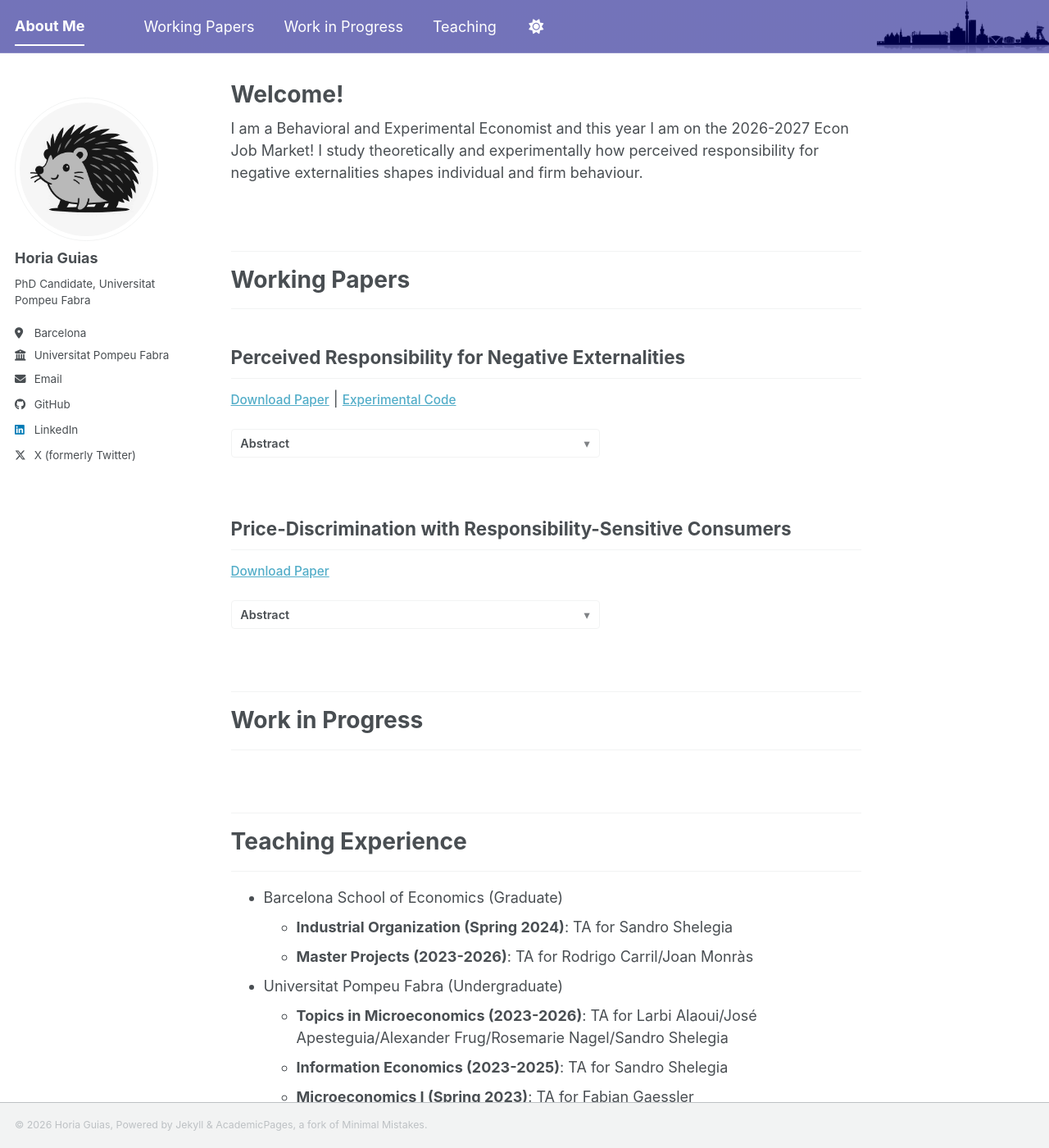
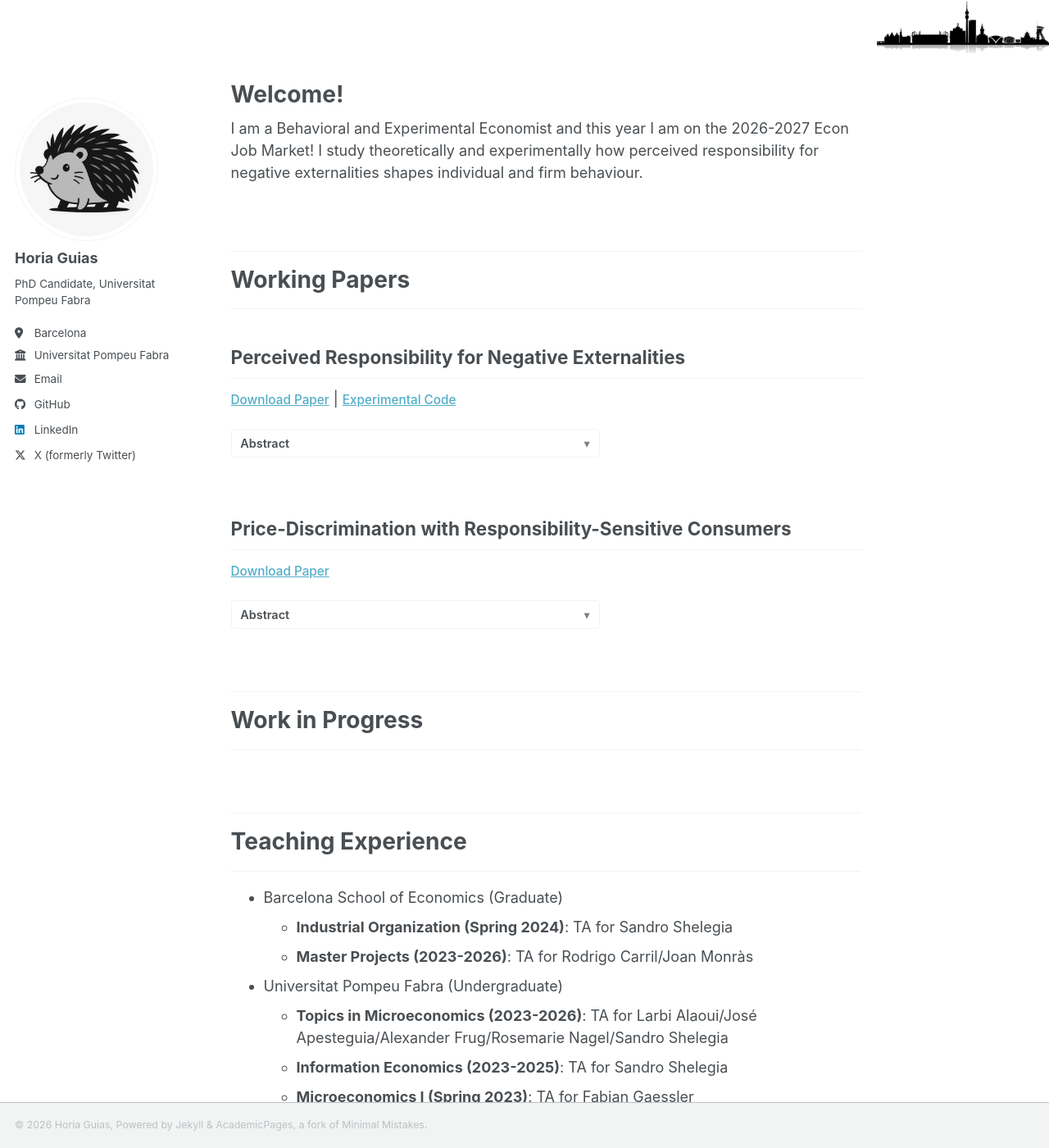
Before and after one commit to horiaguias/horiaguias.github.io, a Jekyll site: the page built from _pages/about.md, in a window 1280 px wide and 1400 px high. Shown: the whole window at 82% size. Built offline with Jekyll 4.4.1, drawn with Linux system fonts in a browser that asks for light colours; a style sheet for code colours, icons or effects is not loaded.

Commit message:
Modifications BG Color

```diff
--- a/_sass/layout/_masthead.scss
+++ b/_sass/layout/_masthead.scss
@@ -9,12 +9,7 @@
   height: fit-content;
   z-index: 20;
 
-  background:
-    linear-gradient(
-      rgba(0, 0, 128, 0.55),
-      rgba(0, 0, 128, 0.55)
-    ),
-    url('/images/dortmund.jpg') no-repeat right center / auto 100% !important;
+  background: #ffffff url('/images/dortmund.jpg') no-repeat right center / auto 100% !important;
 
   -webkit-animation: intro 0.3s both;
           animation: intro 0.3s both;
```
